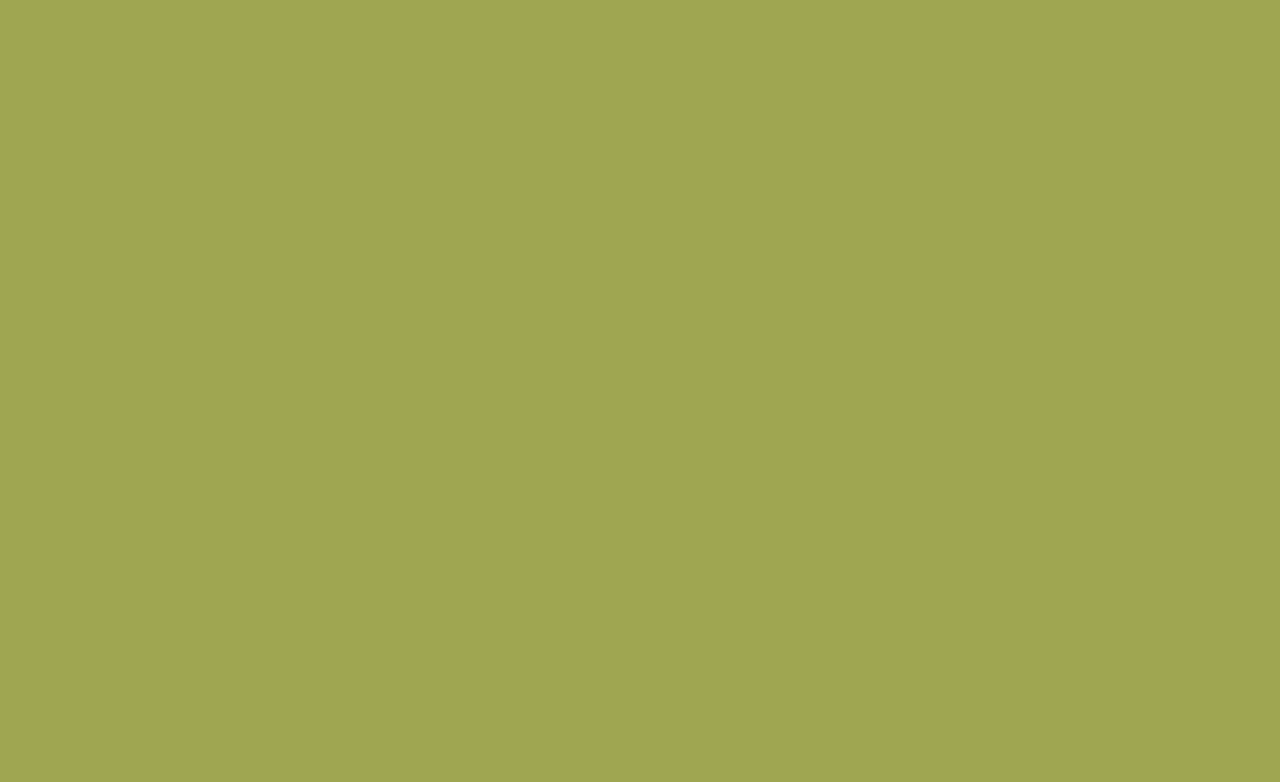
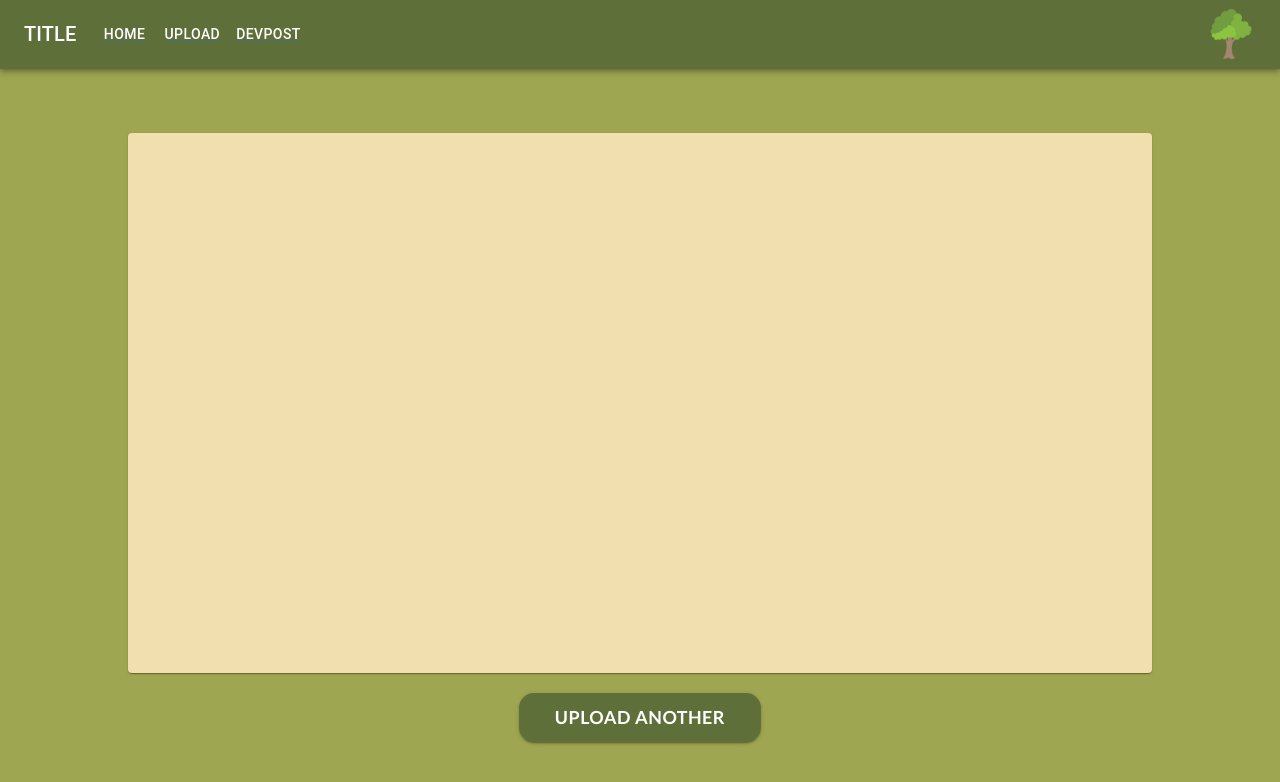
Before and after one commit to shenkel7/recycle, a React (Create React App) app in the folder frontend/: page /results in a window 1280 px wide. Before the commit this address had no page. Shown: the top 782 px of the page. Built offline with nearby package versions, Linux system fonts and the light colour scheme.

Commit message:
results page frame

```diff
--- a/frontend/src/App.tsx
+++ b/frontend/src/App.tsx
@@ -9,6 +9,7 @@ import {loadGraphModel} from '@tensorflow/tfjs-converter';
 import { useDispatch } from 'react-redux';
 import PizzaSlice from './store/PizzaSlice';
 import ImageUpload from './screens/ImageUpload';
+import Results from './screens/Results';
 
 // TODO change this
 const MODEL_URL = 'model_directory/model.json';
@@ -28,6 +29,7 @@ function App() {
         <Route path="/about" element={<About />} />
         <Route path="/upload" element={<ImageUpload />} />
         <Route path="/webcam" element={<Webcam />} />
+        <Route path="/results" element={<Results/>} />
       </Routes>
     </div>
   );
--- a/frontend/src/components/Camera.js
+++ b/frontend/src/components/Camera.js
@@ -1,6 +1,7 @@
 import React, { useState } from 'react';
 import Webcam from "react-webcam";
 import { Button, Card } from '@mui/material';
+import { Link, useNavigate } from "react-router-dom";
 
 // const WebcamComponent = () => <Camera />;
 
@@ -57,6 +58,7 @@ export const Camera = () => {
 
     const [image,setImage]=useState('');
     const webcamRef = React.useRef(null);
+  let navigate = useNavigate();
 
     const capture = React.useCallback(
         () => {
@@ -95,7 +97,9 @@ export const Camera = () => {
                     }
                 </div>
                 <div style={column}>
-                    <Button variant="contained" style={third}>Next</Button>
+                    <Button variant="contained" onClick={() => {
+                        navigate("/results");
+                    }} style={third}>Next</Button>
                 </div>
             </div>
         </div>
--- /dev/null
+++ b/frontend/src/screens/Results.js
@@ -0,0 +1,65 @@
+import { Button, Card } from '@mui/material';
+import React from 'react'
+import ResponsiveAppBar from '../components/Navbar';
+import ImageUploading, {ImageListType} from 'react-images-uploading';
+import { Link, useNavigate } from "react-router-dom";
+import { maxHeight, minHeight } from '@mui/system';
+
+const cardStyle = {
+  backgroundColor: "#F2DFAF",
+  marginTop: '8vh',
+  marginRight: '10vw',
+  marginLeft: '10vw',
+  flex: 1,
+  paddingTop: 30,
+  paddingBottom: 30,
+  justifyContent: 'center',
+  alignItems: 'center',
+  minHeight: '60vh',
+//   maxHeight: "70vh",
+}
+
+const third = {
+  backgroundColor: "#5F6F3A",
+  borderRadius: 15,
+  padding: "9px 36px",
+  fontSize: "18px",
+  margin: 20,
+  fontFamily: 'Lato',
+}
+
+const imageStyle = {
+  width: 100,
+  height: 95,
+}
+
+const textTitle = {
+    fontFamily: 'Lato',
+    fontSize: 30,
+    marginTop: 20,
+    fontWeight: 100
+}
+
+const Results = () => {
+  const [image, setImage] = React.useState([]);
+  const maxNumber = 69;
+  let navigate = useNavigate();
+
+  return (
+    <div className="App">
+      <ResponsiveAppBar/>
+      <Card
+            // onMouseEnter={toggleWebcamHover}
+            style={cardStyle}
+            onClick={() => {
+            }}
+            >
+            {/* <img style={imageStyle} src="/assets/photo_icon.png" alt="photo_icon" />
+            <div style={textTitle}>Take a Photo</div> */}
+        </Card>
+        <Button variant="contained" style={third}>Upload Another</Button>
+    </div>
+  );
+}
+
+export default Results;
```
